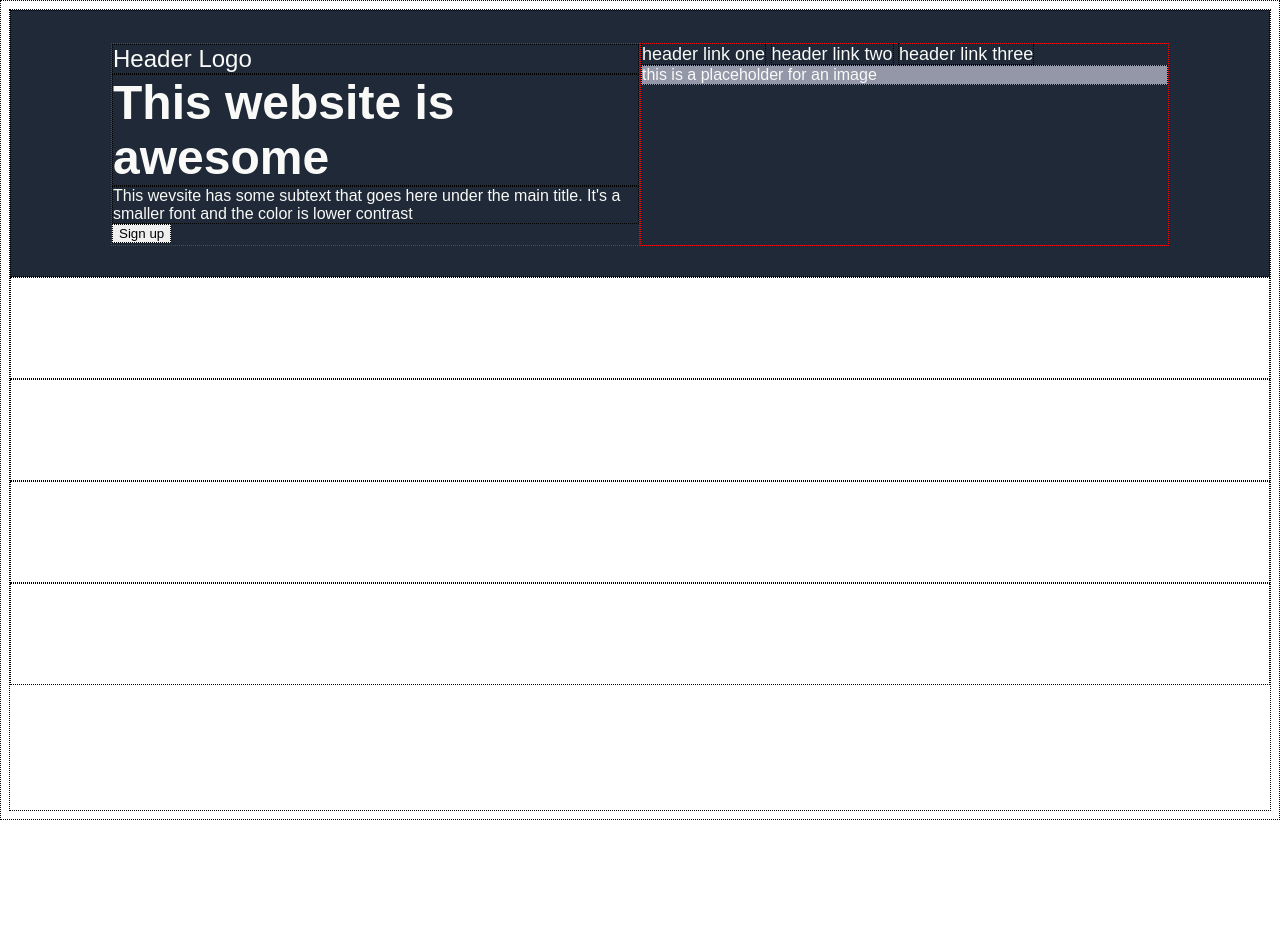
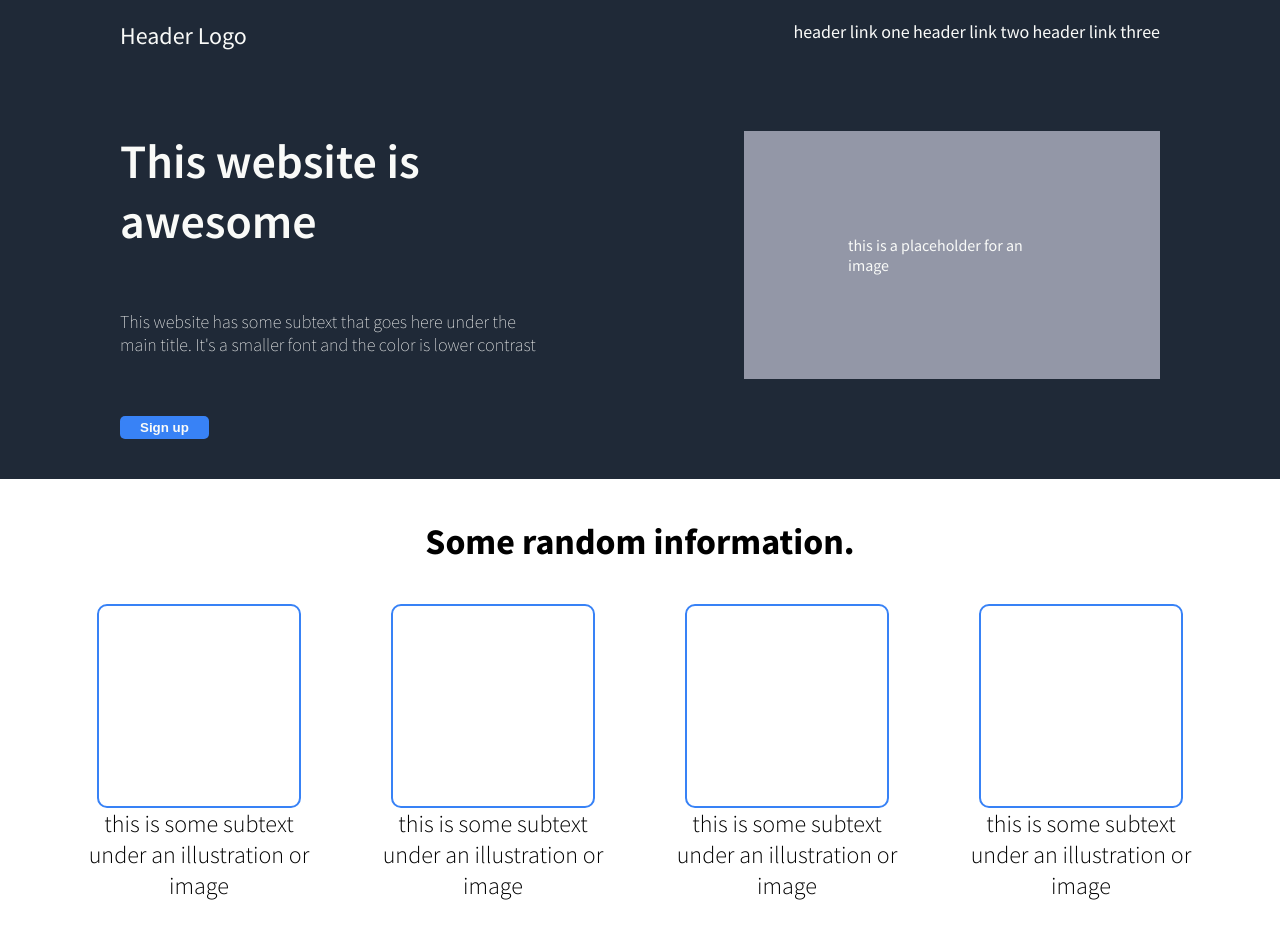
Before and after one commit to ChrissHansenn/Landing-Page, a plain HTML site: page index.html in a window 1280 px wide. Shown: the top 952 px of the page. Before the commit the page ends 820 px from the top, so only its background shows below. Drawn offline with Linux system fonts and the light colour scheme.

Commit message:
style hero, random, quote, action-call elements

```diff
--- a/index.html
+++ b/index.html
@@ -6,29 +6,77 @@
     <meta name="viewport" content="width=device-width, initial-scale=1.0">
     <title>Document</title>
     <link rel="stylesheet" href="./style.css">
+<link rel="preconnect" href="https://fonts.googleapis.com">
+<link rel="preconnect" href="https://fonts.gstatic.com" crossorigin>
+<link href="https://fonts.googleapis.com/css2?family=Source+Sans+Pro:wght@200;300;400;600;700;900&display=swap" rel="stylesheet">
 </head>
 <body>
     <div class="hero">
-       <div class="hero-left">
+        <div class="hero-top">
             <div class="header-logo">Header Logo</div>
+            <div class="header-links">
+                <a href="google.com">header link one</a>
+                <a href="google.com">header link two</a>
+                <a href="google.com">header link three</a>
+            </div>
+        </div>
+      <div class="hero-bottom">
+        <div class="hero-left">
             <div class="awesome-text">This website is awesome</div>
-            <div class="awesome-subtext">This wevsite has some subtext that goes here under the main title. It's a smaller font and the color is lower contrast</div>
-            <button class="sign-up">Sign up</button>
+            <div class="awesome-subtext">This website has some subtext that goes here under the main title. It's a smaller font and the color is lower contrast</div>
+            <div >
+                <button class="sign-up">Sign up</button>
+            </div>
         </div>
-       <div class="hero-right">
-            <a href="google.com">header link one</a>
-            <a href="google.com">header link two</a>
-            <a href="google.com">header link three</a>
+        <div class="hero-right">
             <div class="placeholder">this is a placeholder for an image</div>
-       </div>
+        </div>
+     </div>
     </div>
+
+
     <div class="random-info">
+        <div class="random-title">
+            <div>Some random information.</div>
+        </div>
+        <div class="random-bottom">
+            <div class="random">
+                <div class="random-pic"></div>
+                <div class="random-subtext">this is some subtext under an illustration or image</div>
+            </div>
+            <div class="random">
+                <div class="random-pic"></div>
+                <div class="random-subtext">this is some subtext under an illustration or image</div>
+            </div>
+            <div class="random">
+                <div class="random-pic"></div>
+                <div class="random-subtext">this is some subtext under an illustration or image</div>
+            </div>
+            <div class="random">
+                <div class="random-pic"></div>
+                <div class="random-subtext">this is some subtext under an illustration or image</div>
+            </div>
+        </div>
+    </div>
 
-    </div>
     <div class="quote">
-
+        <div class="quote-main">
+            <div><em>This is an inspiring quote, or tesimonial from a customer. Mayber it's just fillinmg up space, or maybe people will actually read it. Who knows? All I know is that it looks nice.</em></div>
+        </div>
+        <div class="quote-name">
+            <div>-Thor, God of Thunder</div>
+        </div>
     </div>
     <div class="action-call">
+        <div class="call-action">
+            <div class="call-left">
+                <div class="call-left-one">Call to action! It's time!</div>
+                <div class="call-left-two">Sign up for our product by clicking that button right over there!</div>
+            </div>
+            <div class="call-right">
+                <button class="sign-up sign-up-bottom">Sign up</button>
+            </div>
+        </div>
 
     </div>
     <div class="footer">
--- a/style.css
+++ b/style.css
@@ -1,13 +1,14 @@
 
- * {
-    border: 1px dotted black;
-}
+  * {
+
+    padding: 0;
+    margin: 0;
+ }
 
 body {
     display: flex;
     flex-direction: column;
-    height: 100vh;
-    font-family: sans-serif;
+    font-family: 'Source Sans Pro', sans-serif;
 }
 
 a {
@@ -17,17 +18,50 @@ a {
 }
 
 .hero {
-    height:;
+
     display: flex;
     color: #F9FAF8;
     background-color: #1F2937;
-    padding: 2em 100px;
+    padding: 20px 120px 100px;
+    flex-wrap: wrap;
+    gap: 80px;
+
 }
 
-.hero-left, .hero-right {
-    height: 100%;
+.hero-top {
     width: 100%;
-    border: dotted red 1px;
+    display: flex;
+    justify-content: space-between;
+}
+
+
+.hero-bottom {
+    display: flex;
+    width: 100%;
+    gap: 20%;
+
+}
+
+.hero-left {
+    display: flex;
+    flex-direction: column;
+    width: 50vw;
+    gap: 25%;
+    padding-bottom: 1%;
+}
+
+.hero-right {
+    background-color: rgb(147, 151, 167);
+    width: 50vw;
+    display: flex;
+    justify-content: center;
+}
+
+.placeholder {
+    background-color: rgb(147, 151, 167);
+    align-self: center;
+    padding: 25%;
+
 }
 
 .header-logo {
@@ -36,26 +70,125 @@ a {
 
 .awesome-text {
     font-size: 48px;
-    font-weight: bolder;
+    font-weight: 600;
 
 }
 
-.placeholder {
-    background-color: rgb(147, 151, 167);
+.awesome-subtext {
+    font-size: 18px;
+    font-weight: 100;
 }
 
-.random-info {
-    height: 100px;
+.sign-up {
+   background-color: #3882F6;
+   color: #F9FAF8;
+   font-weight: bold;
+   padding: 4px 20px;
+   border: 0px;
+   border-radius: 5px;
+   cursor: pointer;
+   flex-shrink: 0;
+}
+
+.sign-up-bottom {
+    border: #F9FAF8 solid 1px;
+}
+
+
+.random-title {
+    font-weight: 700;
+    font-size: 36px;
+    text-align: center;
+    padding: 40px;
+}
+
+.random {
+    width: 230px;
+    display: flex;
+    flex-direction: column;
+    justify-content: center;
+    align-items: center;
+}
+
+.random-bottom {
+    display: flex;
+    justify-content: center;
+    gap: 5%;
+    padding-bottom: 10%;
+}
+
+.random-pic {
+    height: 200px;
+    width: 200px;
+    border-radius: 10px;
+    border: #3882F6 2px solid;
+}
+
+.random-subtext {
+    font-size: 24px;
+    font-weight: 300;
+    text-align: center;
 }
 
 .quote {
-    height: 100px;
+
+    background-color: #E5E7EB;
+}
+
+.quote-main {
+    font-size: 36px;
+    display: flex;
+    padding: 80px 29% 0;
+    font-weight: 300;
+    font-color:
+}
+
+.quote-name {
+    text-align: end;
+    padding: 0 31% 10%;
+    font-weight: 600;
+    font-size: 24px;
 }
 
 .action-call {
-    height: 100px;
+    padding: 50px 0;
+    display: flex;
+    align-items: center;
+    justify-content: center;
+
+
 }
+
+.call-action {
+    background-color: #3882F6;
+    border-radius: 8px;
+    display: flex;
+    align-items: center;
+    color: #F9FAF8;
+    padding: 5%;
+    gap: 30%;
+    width: 65%;
+
+}
+
+.call-left-one {
+   font-size: 24px;
+   font-weight: 600;
+}
+
+.call-left-two {
+    font-size: 14px;
+    font-weight: 300;
+}
+
+.sign-up-bottom {
+    font-size: 18px;
+
+}
+
+
 
 .footer {
     height: 100px;
+    border: red solid 1px;
 }
```
